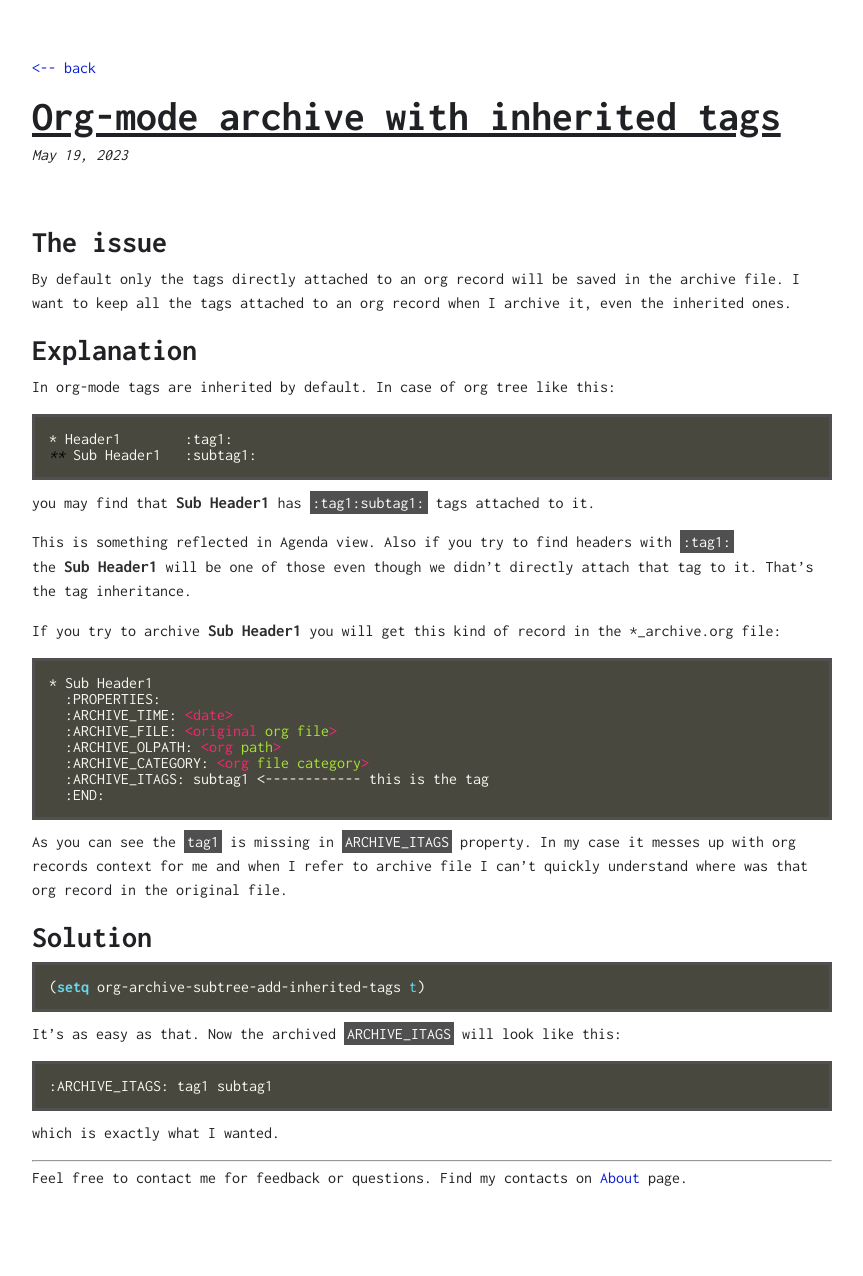
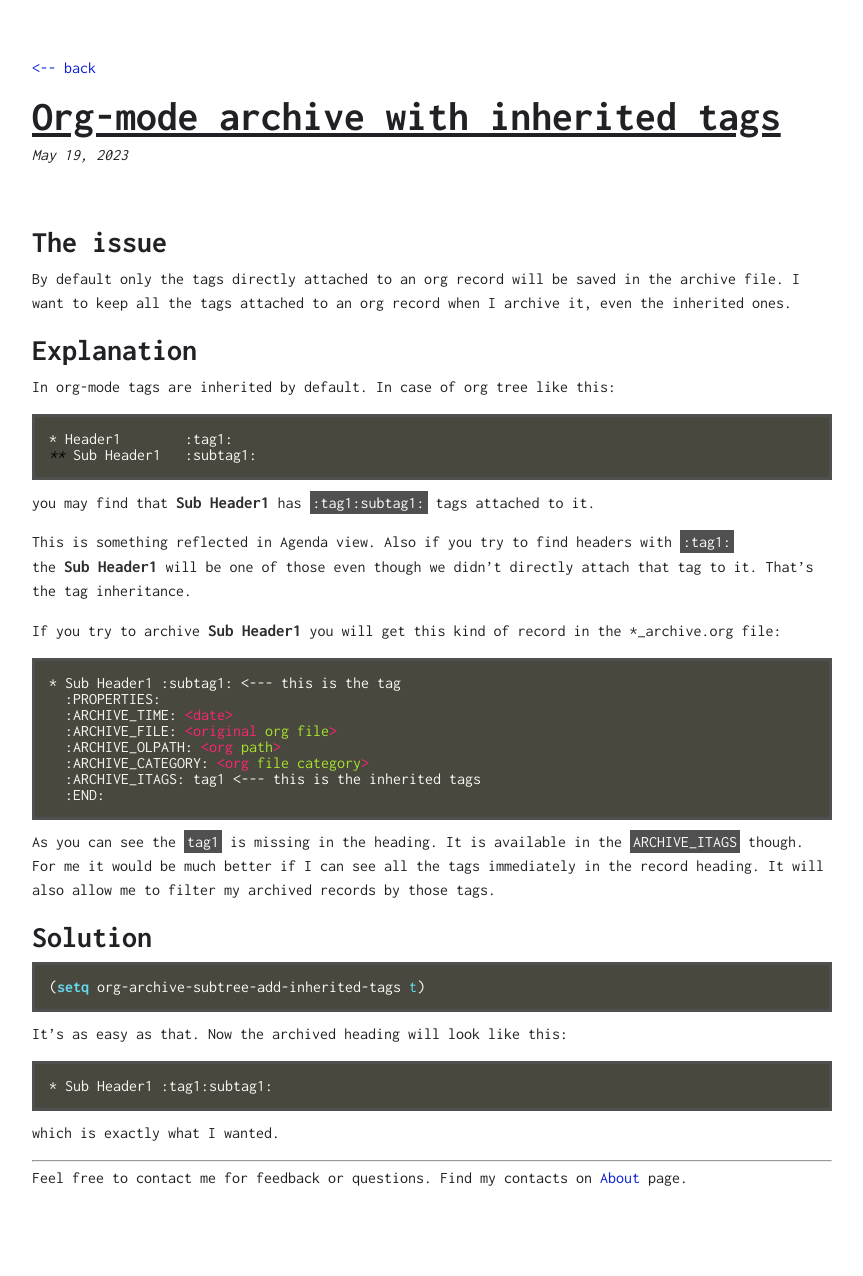
Before and after one commit to krydos/blog, a Jekyll site: the page built from _posts/2023-05-19-org-mode-archive-with-tags.md, in a window 1280 px wide. Shown: the whole page, without its empty margins (208-1071 px from the left). Built offline with Jekyll 4.4.1, drawn with Linux system fonts in a browser that asks for light colours.

Commit message:
Path the latest article

````diff
--- a/_posts/2023-05-19-org-mode-archive-with-tags.md
+++ b/_posts/2023-05-19-org-mode-archive-with-tags.md
@@ -27,18 +27,19 @@ we didn't directly attach that tag to it. That's the tag inheritance.
 If you try to archive **Sub Header1** you will get this kind of record in the *_archive.org file:
 
 ```markdown
-* Sub Header1
+* Sub Header1 :subtag1: <--- this is the tag
   :PROPERTIES:
   :ARCHIVE_TIME: <date>
   :ARCHIVE_FILE: <original org file>
   :ARCHIVE_OLPATH: <org path>
   :ARCHIVE_CATEGORY: <org file category>
-  :ARCHIVE_ITAGS: subtag1 <------------ this is the tag
+  :ARCHIVE_ITAGS: tag1 <--- this is the inherited tags
   :END:
 ```
 
-As you can see the `tag1` is missing in `ARCHIVE_ITAGS` property. In my case it messes up with org records context for me and when I refer to
-archive file I can't quickly understand where was that org record in the original file.
+As you can see the `tag1` is missing in the heading. It is available in the `ARCHIVE_ITAGS` though.
+For me it would be much better if I can see all the tags immediately in the record heading. It will also allow me to filter
+my archived records by those tags.
 
 ## Solution
 
@@ -46,10 +47,10 @@ archive file I can't quickly understand where was that org record in the origina
 (setq org-archive-subtree-add-inherited-tags t)
 ```
 
-It's as easy as that. Now the archived `ARCHIVE_ITAGS` will look like this:
+It's as easy as that. Now the archived heading will look like this:
 
 ```markdown
-:ARCHIVE_ITAGS: tag1 subtag1
+* Sub Header1 :tag1:subtag1:
 ```
 
 which is exactly what I wanted.
````
